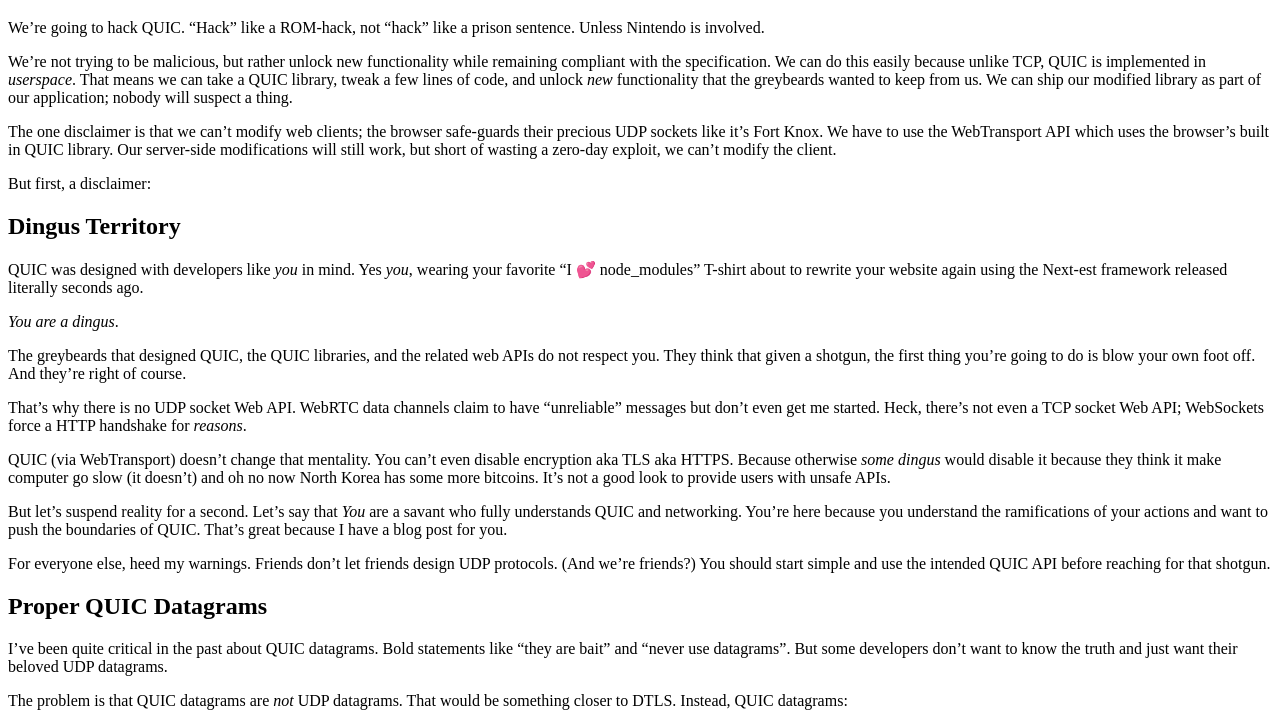
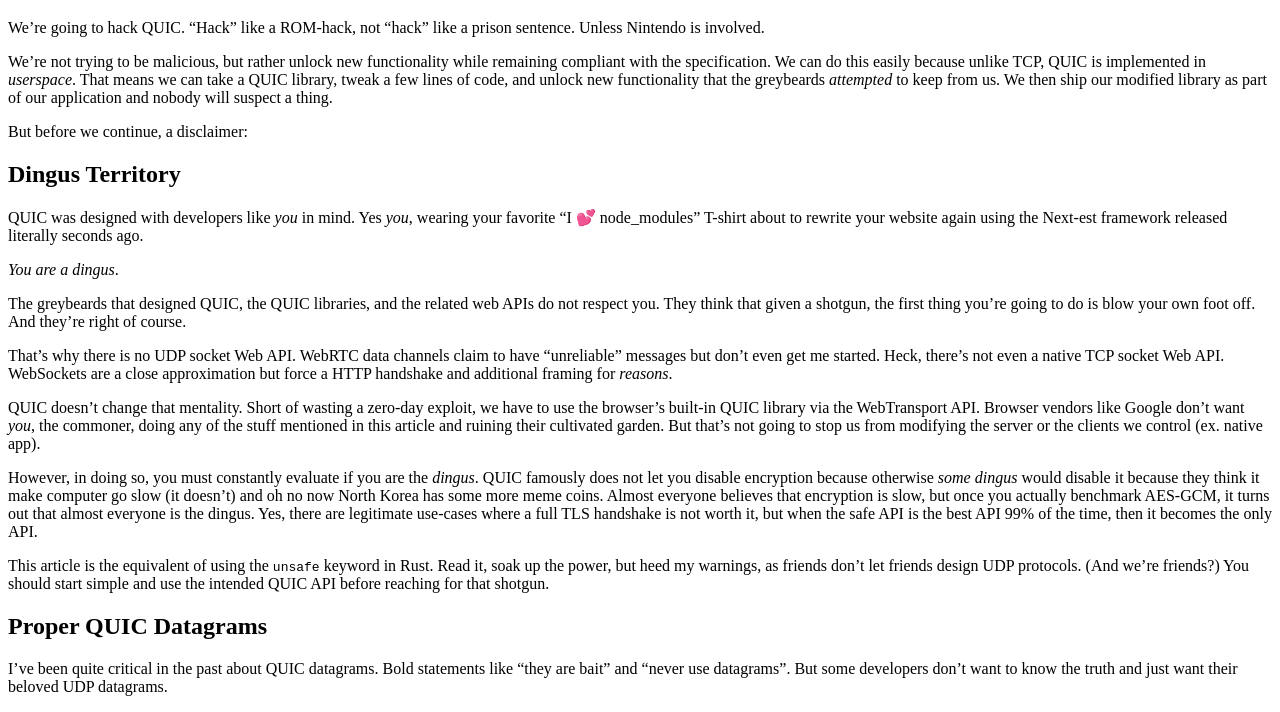
Before and after one commit to kixelated/quic.video, an Astro site: page /blog/abusing-quic in a window 1280 px wide. Shown: the part 61-773 px from the top of the page. Built offline with nearby package versions, Linux system fonts and the light colour scheme; Astro itself is replaced by a stand-in of ours.

Commit message:
Update abusing-quic.md

```diff
--- a/src/pages/blog/abusing-quic.md
+++ b/src/pages/blog/abusing-quic.md
@@ -5,14 +5,10 @@ Unless Nintendo is involved.
 
 We're not trying to be malicious, but rather unlock new functionality while remaining compliant with the specification.
 We can do this easily because unlike TCP, QUIC is implemented in *userspace*.
-That means we can take a QUIC library, tweak a few lines of code, and unlock *new* functionality that the greybeards wanted to keep from us.
-We can ship our modified library as part of our application; nobody will suspect a thing.
+That means we can take a QUIC library, tweak a few lines of code, and unlock new functionality that the greybeards *attempted* to keep from us.
+We then ship our modified library as part of our application and nobody will suspect a thing.
 
-The one disclaimer is that we can't modify web clients; the browser safe-guards their precious UDP sockets like it's Fort Knox.
-We have to use the WebTransport API which uses the browser's built in QUIC library.
-Our server-side modifications will still work, but short of wasting a zero-day exploit, we can't modify the client.
-
-But first, a disclaimer:
+But before we continue, a disclaimer:
 
 ## Dingus Territory
 QUIC was designed with developers like *you* in mind.
@@ -26,20 +22,21 @@ And they're right of course.
 
 That's why there is no UDP socket Web API.
 WebRTC data channels claim to have "unreliable" messages but don't even get me started.
-Heck, there's not even a TCP socket Web API; WebSockets force a HTTP handshake for *reasons*.
+Heck, there's not even a native TCP socket Web API.
+WebSockets are a close approximation but force a HTTP handshake and additional framing for *reasons*.
 
-QUIC (via WebTransport) doesn't change that mentality.
-You can't even disable encryption aka TLS aka HTTPS.
-Because otherwise *some dingus* would disable it because they think it make computer go slow (it doesn't) and oh no now North Korea has some more bitcoins.
-It's not a good look to provide users with unsafe APIs.
+QUIC doesn't change that mentality.
+Short of wasting a zero-day exploit, we have to use the browser's built-in QUIC library via the WebTransport API.
+Browser vendors like Google don't want *you*, the commoner, doing any of the stuff mentioned in this article and ruining their cultivated garden.
+But that's not going to stop us from modifying the server or the clients we control (ex. native app).
 
-But let's suspend reality for a second.
-Let's say that *You* are a savant who fully understands QUIC and networking.
-You're here because you understand the ramifications of your actions and want to push the boundaries of QUIC.
-That's great because I have a blog post for you.
+However, in doing so, you must constantly evaluate if you are the *dingus*.
+QUIC famously does not let you disable encryption because otherwise *some dingus* would disable it because they think it make computer go slow (it doesn't) and oh no now North Korea has some more meme coins.
+Almost everyone believes that encryption is slow, but once you actually benchmark AES-GCM, it turns out that almost everyone is the dingus.
+Yes, there are legitimate use-cases where a full TLS handshake is not worth it, but when the safe API is the best API 99% of the time, then it becomes the only API.
 
-For everyone else, heed my warnings.
-Friends don't let friends design UDP protocols.
+This article is the equivalent of using the `unsafe` keyword in Rust.
+Read it, soak up the power, but heed my warnings, as friends don't let friends design UDP protocols.
 (And we're friends?)
 You should start simple and use the intended QUIC API before reaching for that shotgun.
 
@@ -51,7 +48,7 @@ But some developers don't want to know the truth and just want their beloved UDP
 
 The problem is that QUIC datagrams are *not* UDP datagrams.
 That would be something closer to DTLS.
-Instead, QUIC datagrams:
+Unlike UDP datagrams, QUIC datagrams:
 1. Are congestion controlled.
 2. Trigger acknowledgements.
 3. Do not expose these acknowledgements.
```
